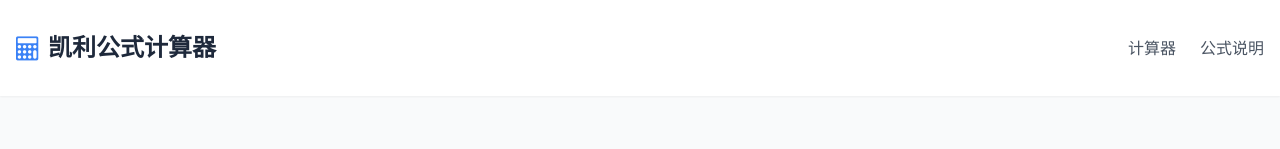
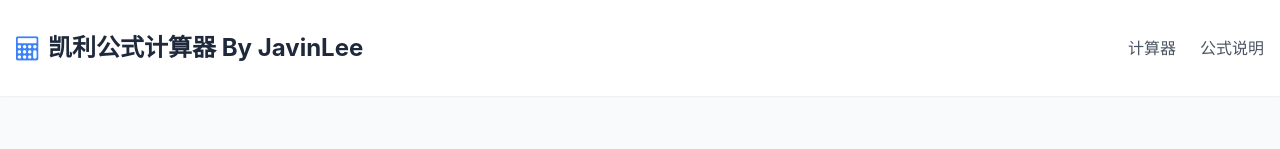
Before and after one commit to Javinlee89/javinlee89.github.io, a plain HTML site: page index.html in a window 1280 px wide. Shown: the top 149 px of the page. Drawn offline with nearby package versions, Linux system fonts and the light colour scheme.

Commit message:
Update index.html

```diff
--- a/index.html
+++ b/index.html
@@ -69,7 +69,7 @@
         <div class="container mx-auto px-4 py-4 flex justify-between items-center">
             <div class="flex items-center space-x-2">
                 <i class="fa fa-calculator text-primary text-2xl"></i>
-                <h1 class="text-xl md:text-2xl font-bold text-dark">凯利公式计算器</h1>
+                <h1 class="text-xl md:text-2xl font-bold text-dark">凯利公式计算器 By JavinLee</h1>
             </div>
             <nav>
                 <ul class="flex space-x-6">
@@ -430,7 +430,8 @@
                 </div>
 
                 <div class="text-gray-400 text-sm">
-                    &copy; 2023 凯利公式计算器 | 仅供参考，不构成投资建议
+                    &copy; 2025 凯利公式计算器 | 仅供参考，不构成投资建议
+                    By JavinLee
                 </div>
             </div>
         </div>
```
